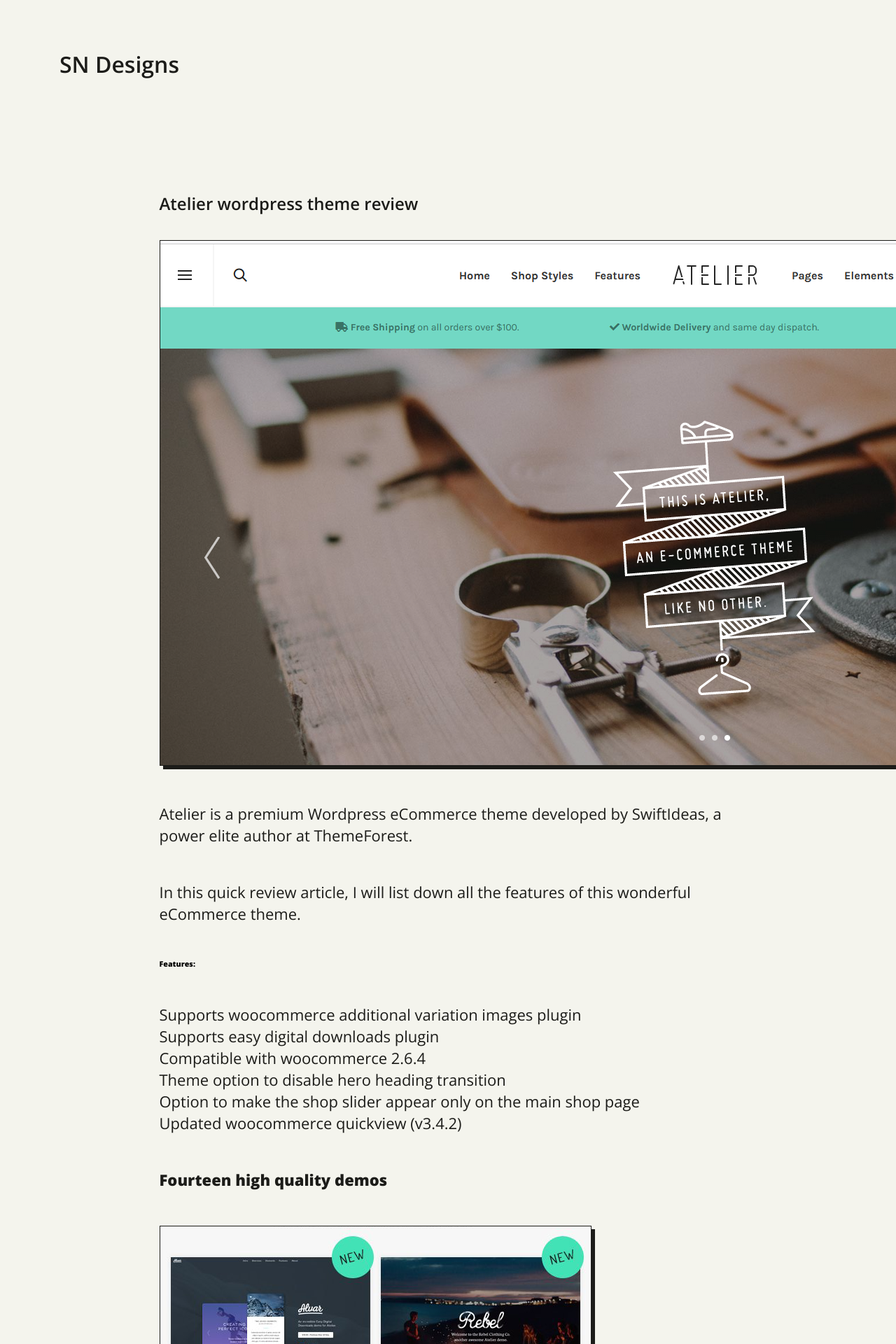
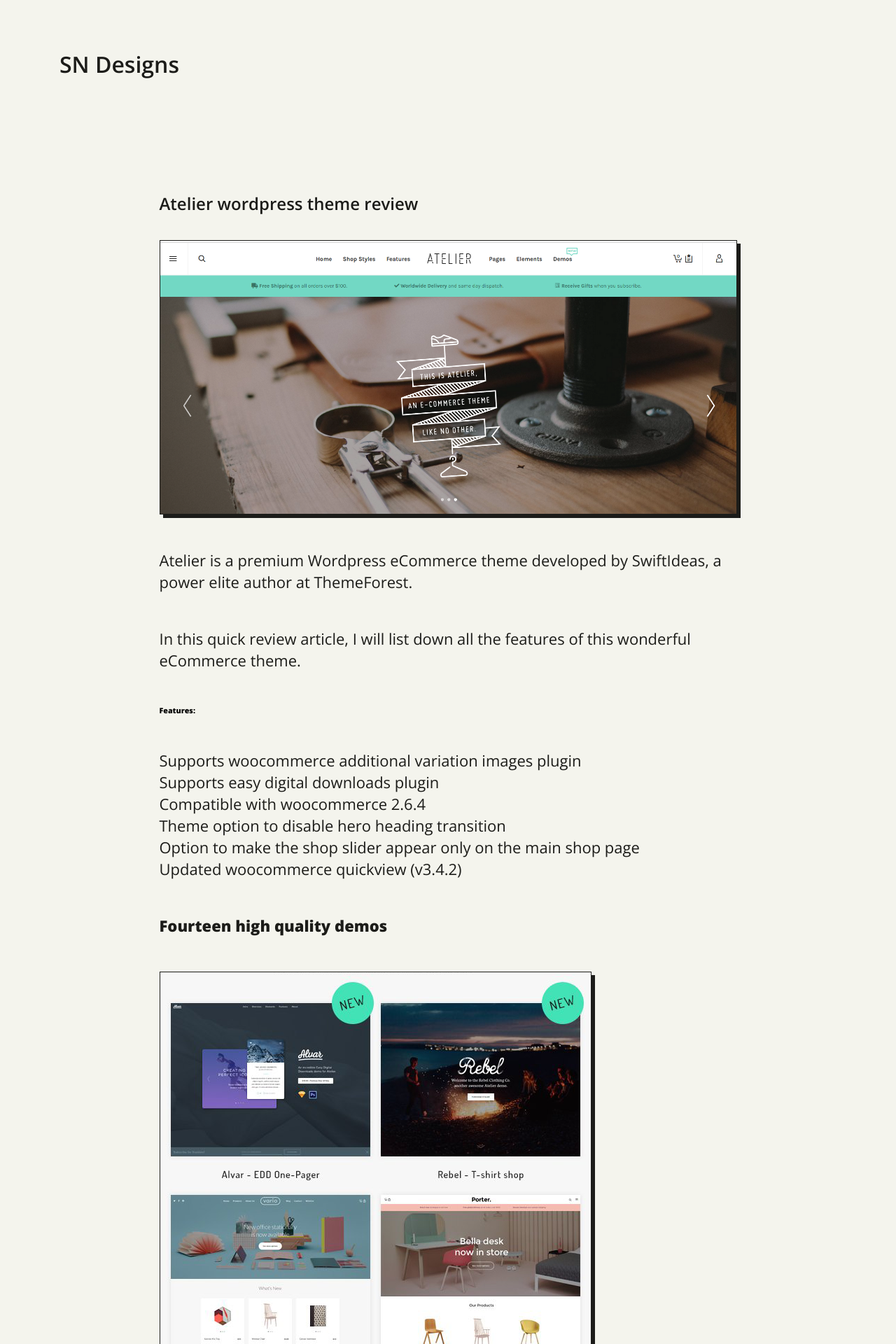
Before and after one commit to sndn/sndn.github.io, a Jekyll site: the page built from _posts/2022-11-16-atelier-wordpress-theme-review.html, in a window 1280 px wide. Shown: the top 1920 px of the page at 70% size. Built offline with Jekyll 4.4.1, drawn with Linux system fonts in a browser that asks for light colours.

Commit message:
Update 2022-11-16-atelier-wordpress-theme-review.html

```diff
--- a/_posts/2022-11-16-atelier-wordpress-theme-review.html
+++ b/_posts/2022-11-16-atelier-wordpress-theme-review.html
@@ -5,7 +5,7 @@
 ---
 
 <h2>Atelier wordpress theme review</h2>
-<img src="/images/atelier_1.png"/>
+<img src="/images/atelier_1.png" class="img-fluid"/>
 
 <p>Atelier is a premium Wordpress eCommerce theme developed by SwiftIdeas, a power elite author at ThemeForest.</p>
 
@@ -23,40 +23,40 @@
 </p>
 
 <p><strong>Fourteen high quality demos</strong></p>
-<img src="/images/atelier_2.png"/>
+<img src="/images/atelier_2.png" class="img-fluid"/>
 
 <p><strong>Mobile Responsive</strong></p>
-<img src="/images/atelier_3.png"/>
+<img src="/images/atelier_3.png" class="img-fluid"/>
 
 <p><strong>High page speed</strong></p>
-<img src="/images/atelier_4.png"/>
+<img src="/images/atelier_4.png" class="img-fluid"/>
 
 <p><strong>Three product page design variations</strong></p>
-<img src="/images/atelier_5.png"/>
+<img src="/images/atelier_5.png" class="img-fluid"/>
 
 <p><strong>Built-in drag and drop header builder with ten different styles</strong></p>
-<img src="/images/atelier_6.png"/>
+<img src="/images/atelier_6.png" class="img-fluid"/>
 
 <p><strong>Lots of animations</strong></p>
-<img src="/images/atelier_7.png"/>
+<img src="/images/atelier_7.png" class="img-fluid"/>
 
 <p><strong>Custom icons</strong></p>
-<img src="/images/atelier_8.png"/>
+<img src="/images/atelier_8.png" class="img-fluid"/>
 
 <p><strong>Four product page display type</strong></p>
-<img src="/images/atelier_9.png"/>
+<img src="/images/atelier_9.png" class="img-fluid"/>
 
 <p><strong>Four product page display type</strong></p>
-<img src="/images/atelier_9.png"/>
+<img src="/images/atelier_9.png" class="img-fluid"/>
 
 <p><strong>Drag and drop page builder</strong></p>
-<img src="/images/atelier_10.png"/>
+<img src="/images/atelier_10.png" class="img-fluid"/>
 
 <p><strong>Selection of page types each having numerous options</strong></p>
-<img src="/images/atelier_11.png"/>
+<img src="/images/atelier_11.png" class="img-fluid"/>
 
 <p><strong>Loaded with shortcodes and 100% translatable</strong></p>
-<img src="/images/atelier_12.png"/>
+<img src="/images/atelier_12.png" class="img-fluid"/>
 
 <p>Incredible WooCommerce Support – Atelier not only supports, but makes WooCommerce sites look outstanding. We’ve added options for you to set full width shops, with customisable columns, sidebars, and product display types.</p>
 
```
